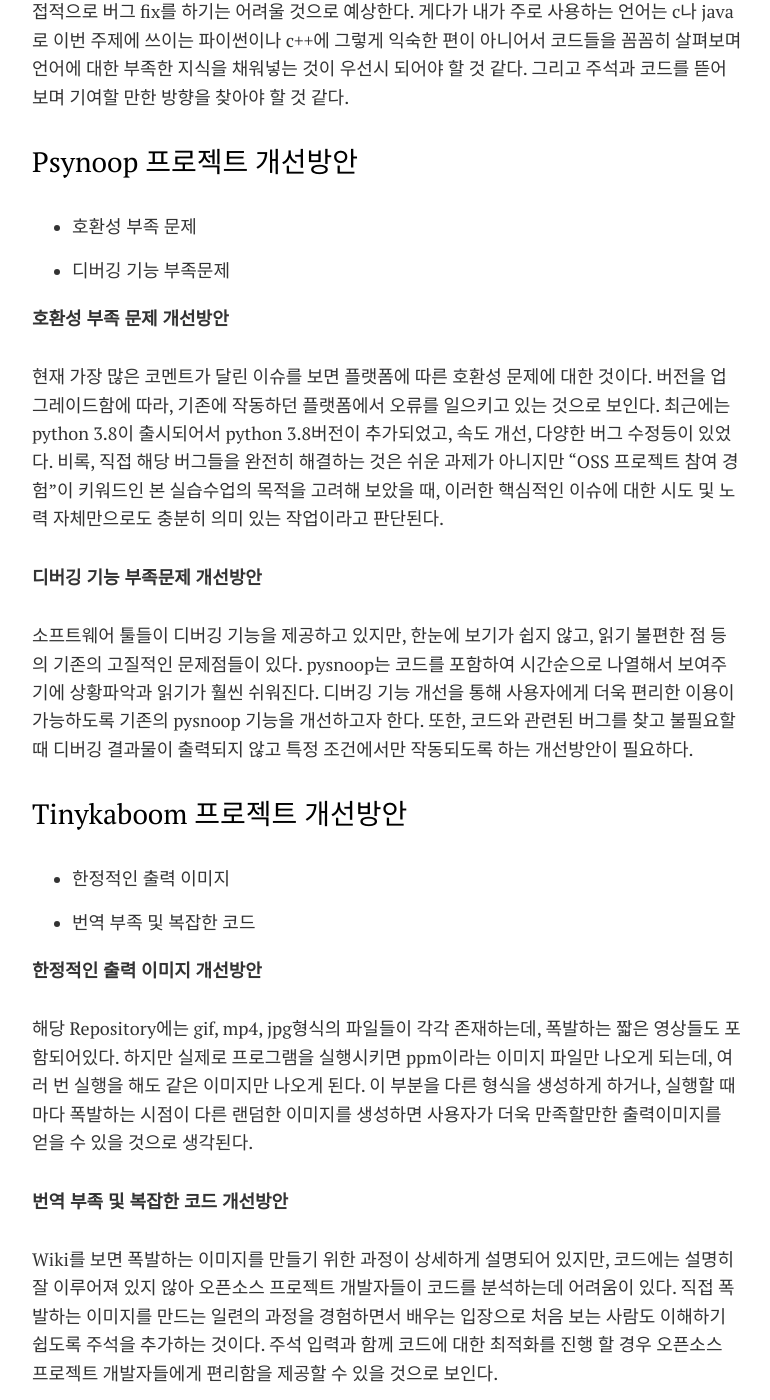
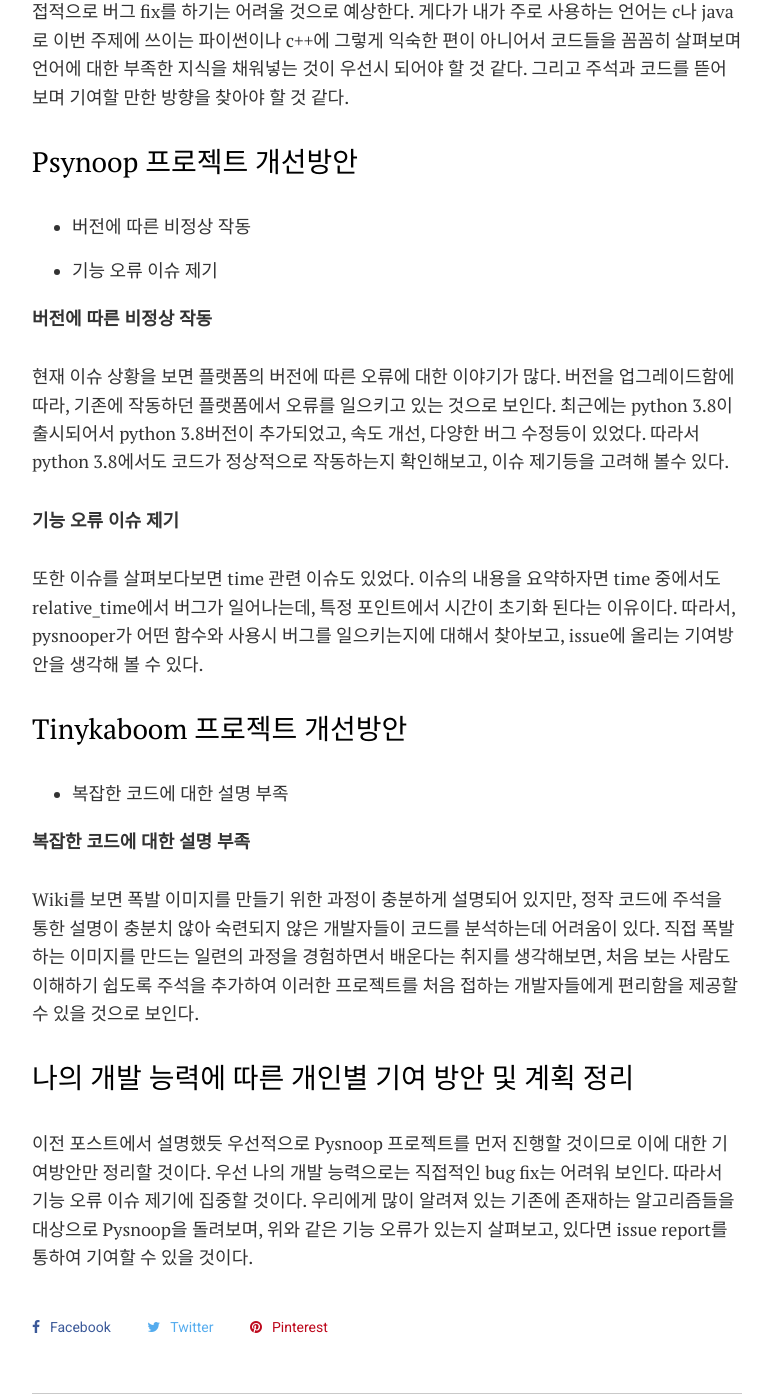
Before and after one commit to CheonKiO/CheonKiO.github.io, a Jekyll site: the page built from _posts/2020-11-22-second.md, in a window 1280 px wide and 1400 px high, scrolled down 1000 px. Shown: the whole window, without its empty margins (253-1023 px from the left). Built offline with Jekyll 4.4.1, drawn with Linux system fonts in a browser that asks for light colours; comment, search, counter and statistics services are not loaded.

Commit message:
Update 2020-11-22-second.md

```diff
--- a/_posts/2020-11-22-second.md
+++ b/_posts/2020-11-22-second.md
@@ -13,47 +13,38 @@
  게다가 내가 주로 사용하는 언어는 c나 java로 이번 주제에 쓰이는 파이썬이나 c++에 그렇게 익숙한 편이 아니어서 코드들을 꼼꼼히 살펴보며 언어에 대한 부족한 지식을 채워넣는 것이 우선시 되어야 할 것 같다.
  그리고 주석과 코드를 뜯어보며 기여할 만한 방향을 찾아야 할 것 같다.
 
+
 ## Psynoop 프로젝트 개선방안
 <ul>
-      <li>호환성 부족 문제</li>
-      <li>디버깅 기능 부족문제</li>
+      <li>버전에 따른 비정상 작동</li>
+      <li>기능 오류 이슈 제기</li>
 </ul>
 
-<p><strong> 호환성 부족 문제 개선방안 </strong></p>
+<p><strong> 버전에 따른 비정상 작동 </strong></p>
 <p>
-현재 가장 많은 코멘트가 달린 이슈를 보면 플랫폼에 따른 호환성 문제에 대한 것이다.
+현재 이슈 상황을 보면 플랫폼의 버전에 따른 오류에 대한 이야기가 많다.
 버전을 업그레이드함에 따라, 기존에 작동하던 플랫폼에서 오류를 일으키고 있는 것으로 보인다.
 최근에는 python 3.8이 출시되어서 python 3.8버전이 추가되었고, 속도 개선, 다양한 버그 수정등이 있었다.
-비록, 직접 해당 버그들을 완전히 해결하는 것은 쉬운 과제가 아니지만 “OSS 프로젝트 참여 경험”이 키워드인
-본 실습수업의 목적을 고려해 보았을 때, 이러한 핵심적인 이슈에 대한 시도 및 노력 자체만으로도 충분히 의미 있는 작업이라고 판단된다.
+따라서 python 3.8에서도 코드가 정상적으로 작동하는지 확인해보고, 이슈 제기등을 고려해 볼수 있다.
 </p>
 
-<p><strong> 디버깅 기능 부족문제 개선방안 </strong></p>
+<p><strong> 기능 오류 이슈 제기</strong></p>
 <p>
-소프트웨어 툴들이 디버깅 기능을 제공하고 있지만, 한눈에 보기가 쉽지 않고, 읽기 불편한 점 등의 기존의 고질적인 문제점들이 있다.
-pysnoop는 코드를 포함하여 시간순으로 나열해서 보여주기에 상황파악과 읽기가 훨씬 쉬워진다.
-디버깅 기능 개선을 통해 사용자에게 더욱 편리한 이용이 가능하도록 기존의 pysnoop 기능을 개선하고자 한다.
-또한, 코드와 관련된 버그를 찾고 불필요할 때 디버깅 결과물이 출력되지 않고 특정 조건에서만 작동되도록 하는 개선방안이 필요하다.
+ 또한 이슈를 살펴보다보면 time 관련 이슈도 있었다. 이슈의 내용을 요약하자면 time 중에서도 relative_time에서 버그가 일어나는데, 특정 포인트에서 시간이 초기화 된다는 이유이다.
+ 따라서, pysnooper가 어떤 함수와 사용시 버그를 일으키는지에 대해서 찾아보고, issue에 올리는 기여방안을 생각해 볼 수 있다.
 </p>
 
 ## Tinykaboom 프로젝트 개선방안
 <ul>
-      <li>한정적인 출력 이미지</li>
-      <li>번역 부족 및 복잡한 코드</li>
+      <li>복잡한 코드에 대한 설명 부족</li>
 </ul>
 
-<p><strong>한정적인 출력 이미지 개선방안</strong></p>
+<p><strong>복잡한 코드에 대한 설명 부족</strong></p>
 <p>
-해당 Repository에는 gif, mp4, jpg형식의 파일들이 각각 존재하는데, 폭발하는 짧은 영상들도 포함되어있다.
-하지만 실제로 프로그램을 실행시키면 ppm이라는 이미지 파일만 나오게 되는데, 여러 번 실행을 해도 같은 이미지만 나오게 된다.
-이 부분을 다른 형식을 생성하게 하거나, 실행할 때마다 폭발하는 시점이 다른 랜덤한 이미지를 생성하면 사용자가 더욱 만족할만한
-출력이미지를 얻을 수 있을 것으로 생각된다.
+Wiki를 보면 폭발 이미지를 만들기 위한 과정이 충분하게 설명되어 있지만,
+정작 코드에 주석을 통한 설명이 충분치 않아 숙련되지 않은 개발자들이 코드를 분석하는데 어려움이 있다.
+직접 폭발하는 이미지를 만드는 일련의 과정을 경험하면서 배운다는 취지를 생각해보면, 처음 보는 사람도 이해하기 쉽도록 주석을 추가하여 이러한 프로젝트를 처음 접하는 개발자들에게 편리함을 제공할 수 있을 것으로 보인다.
 </p>
 
-<p><strong>번역 부족 및 복잡한 코드 개선방안</strong></p>
-<p>
-Wiki를 보면 폭발하는 이미지를 만들기 위한 과정이 상세하게 설명되어 있지만,
-코드에는 설명히 잘 이루어져 있지 않아 오픈소스 프로젝트 개발자들이 코드를 분석하는데 어려움이 있다.
-직접 폭발하는 이미지를 만드는 일련의 과정을 경험하면서 배우는 입장으로 처음 보는 사람도 이해하기 쉽도록 주석을 추가하는 것이다.
-주석 입력과 함께 코드에 대한 최적화를 진행 할 경우 오픈소스 프로젝트 개발자들에게 편리함을 제공할 수 있을 것으로 보인다.
-</p>
+## 나의 개발 능력에 따른 개인별 기여 방안 및 계획 정리
+이전 포스트에서 설명했듯 우선적으로 Pysnoop 프로젝트를 먼저 진행할 것이므로 이에 대한 기여방안만 정리할 것이다. 우선 나의 개발 능력으로는 직접적인 bug fix는 어려워 보인다. 따라서 기능 오류 이슈 제기에 집중할 것이다. 우리에게 많이 알려져 있는 기존에 존재하는 알고리즘들을 대상으로 Pysnoop을 돌려보며, 위와 같은 기능 오류가 있는지 살펴보고, 있다면 issue report를 통하여 기여할 수 있을 것이다.
```
